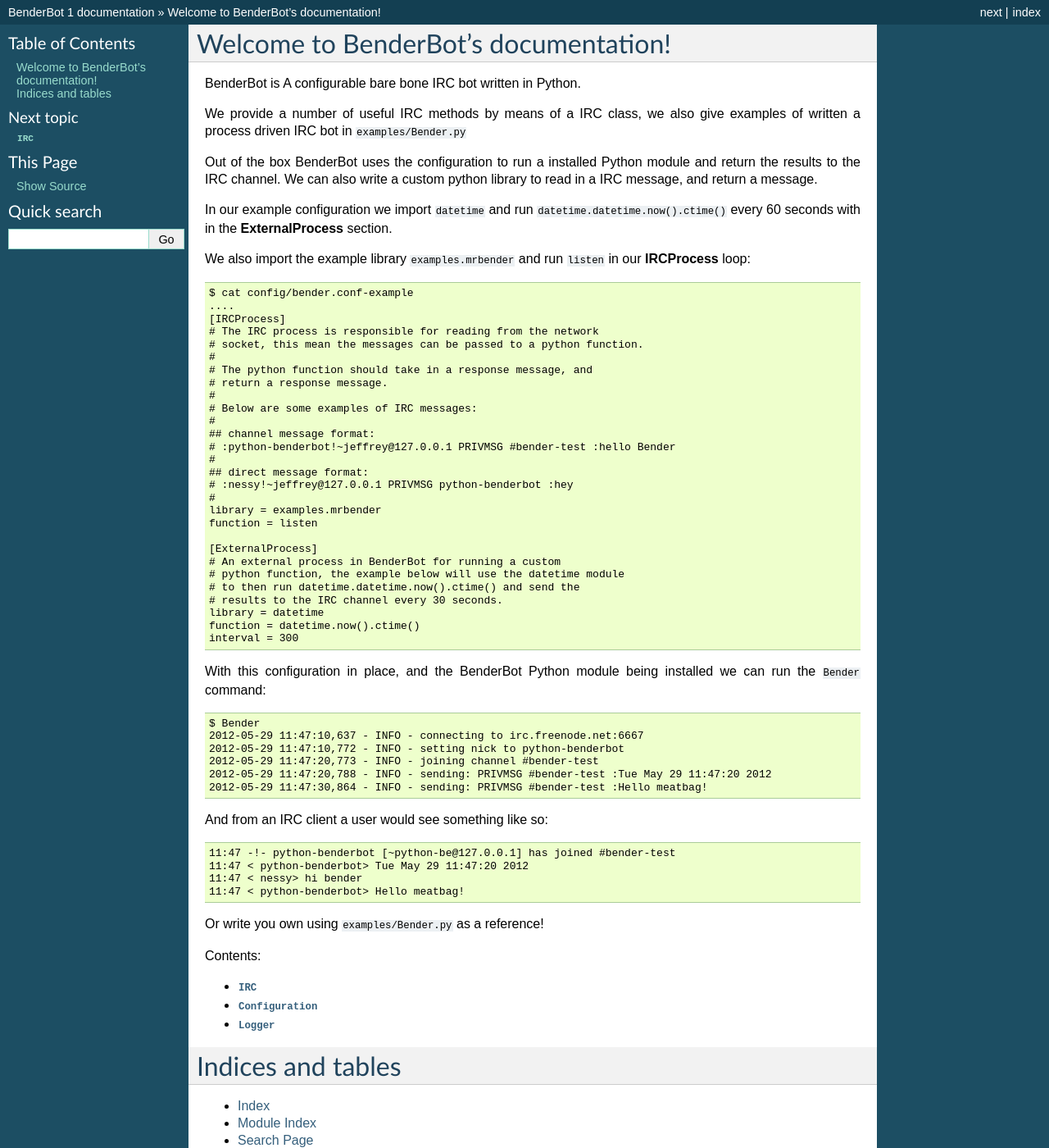
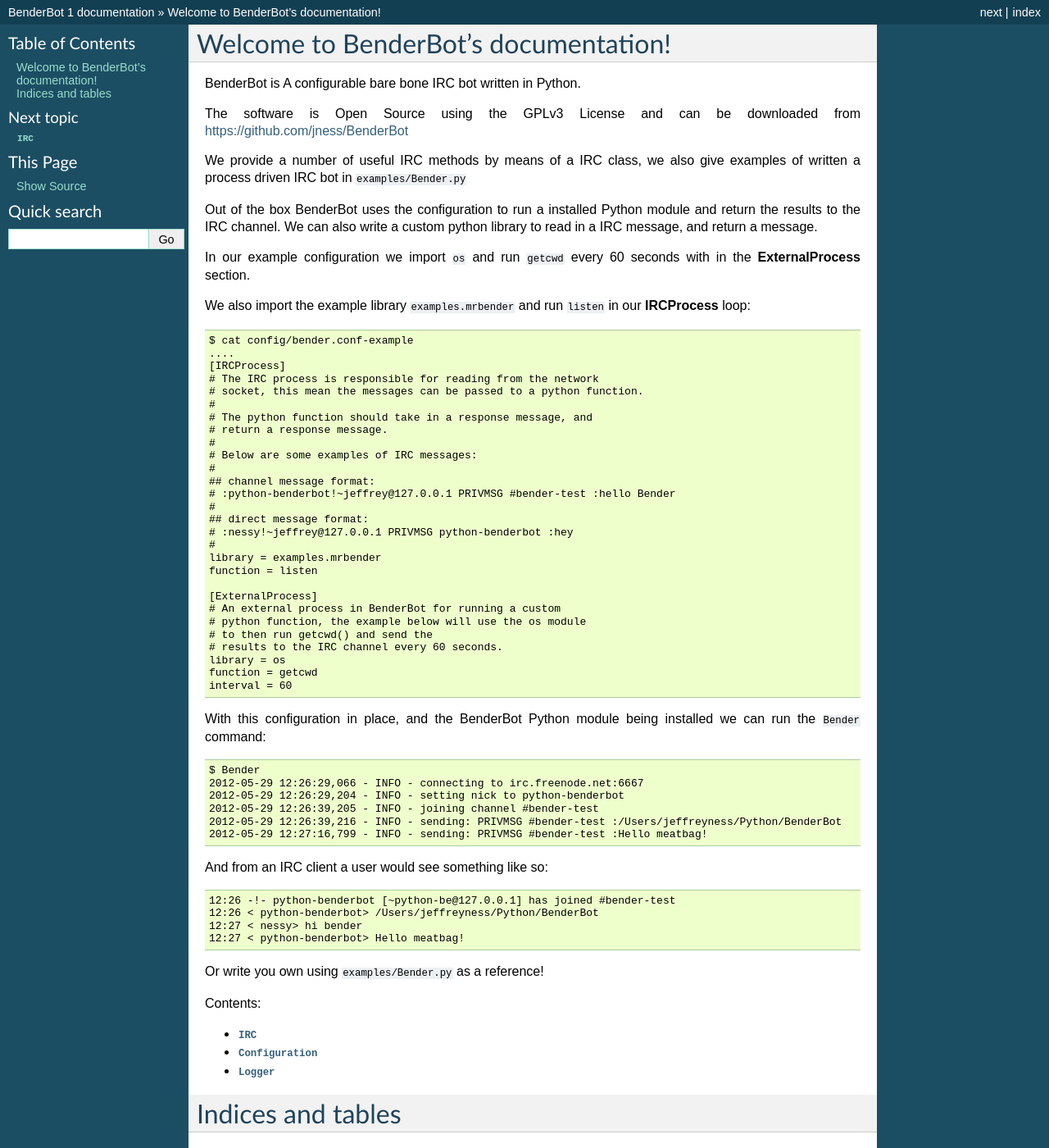
Before and after one commit to jness/BenderBot, a Sphinx documentation site: the page built from doc/index.rst, in a window 1280 px wide and 1400 px high. Shown: the whole window at 82% size. Built offline with Sphinx 7.4.7, drawn with Linux system fonts in a browser that asks for light colours.

```diff
--- a/doc/index.rst
+++ b/doc/index.rst
@@ -8,6 +8,9 @@
 
 BenderBot is A configurable bare bone IRC bot written in Python.
 
+The software is Open Source using the GPLv3 License and can be
+downloaded from https://github.com/jness/BenderBot
+
 We provide a number of useful IRC methods by means of a IRC class,
 we also give examples of written a process driven IRC bot in ``examples/Bender.py``
 
@@ -15,7 +18,7 @@
 module and return the results to the IRC channel. We can also write
 a custom python library to read in a IRC message, and return a message.
 
-In our example configuration we import ``datetime`` and run ``datetime.datetime.now().ctime()``
+In our example configuration we import ``os`` and run ``getcwd``
 every 60 seconds with in the **ExternalProcess** section.
 
 We also import the example library ``examples.mrbender`` and run ``listen``
@@ -43,29 +46,29 @@
 
     [ExternalProcess]
     # An external process in BenderBot for running a custom
-    # python function, the example below will use the datetime module
-    # to then run datetime.datetime.now().ctime() and send the
-    # results to the IRC channel every 30 seconds.
-    library = datetime
-    function = datetime.now().ctime()
-    interval = 300
+    # python function, the example below will use the os module
+    # to then run getcwd() and send the
+    # results to the IRC channel every 60 seconds.
+    library = os
+    function = getcwd
+    interval = 60
 
 With this configuration in place, and the BenderBot Python module being installed
 we can run the ``Bender`` command::
 
     $ Bender
-    2012-05-29 11:47:10,637 - INFO - connecting to irc.freenode.net:6667
-    2012-05-29 11:47:10,772 - INFO - setting nick to python-benderbot
-    2012-05-29 11:47:20,773 - INFO - joining channel #bender-test
-    2012-05-29 11:47:20,788 - INFO - sending: PRIVMSG #bender-test :Tue May 29 11:47:20 2012
-    2012-05-29 11:47:30,864 - INFO - sending: PRIVMSG #bender-test :Hello meatbag!
+    2012-05-29 12:26:29,066 - INFO - connecting to irc.freenode.net:6667
+    2012-05-29 12:26:29,204 - INFO - setting nick to python-benderbot
+    2012-05-29 12:26:39,205 - INFO - joining channel #bender-test
+    2012-05-29 12:26:39,216 - INFO - sending: PRIVMSG #bender-test :/Users/jeffreyness/Python/BenderBot
+    2012-05-29 12:27:16,799 - INFO - sending: PRIVMSG #bender-test :Hello meatbag!
 
 And from an IRC client a user would see something like so::
 
-    11:47 -!- python-benderbot [~python-be@127.0.0.1] has joined #bender-test
-    11:47 < python-benderbot> Tue May 29 11:47:20 2012
-    11:47 < nessy> hi bender
-    11:47 < python-benderbot> Hello meatbag!
+    12:26 -!- python-benderbot [~python-be@127.0.0.1] has joined #bender-test
+    12:26 < python-benderbot> /Users/jeffreyness/Python/BenderBot
+    12:27 < nessy> hi bender
+    12:27 < python-benderbot> Hello meatbag!
 
 Or write you own using ``examples/Bender.py`` as a reference!
 
```
Also changed, not shown: 2 other files.
